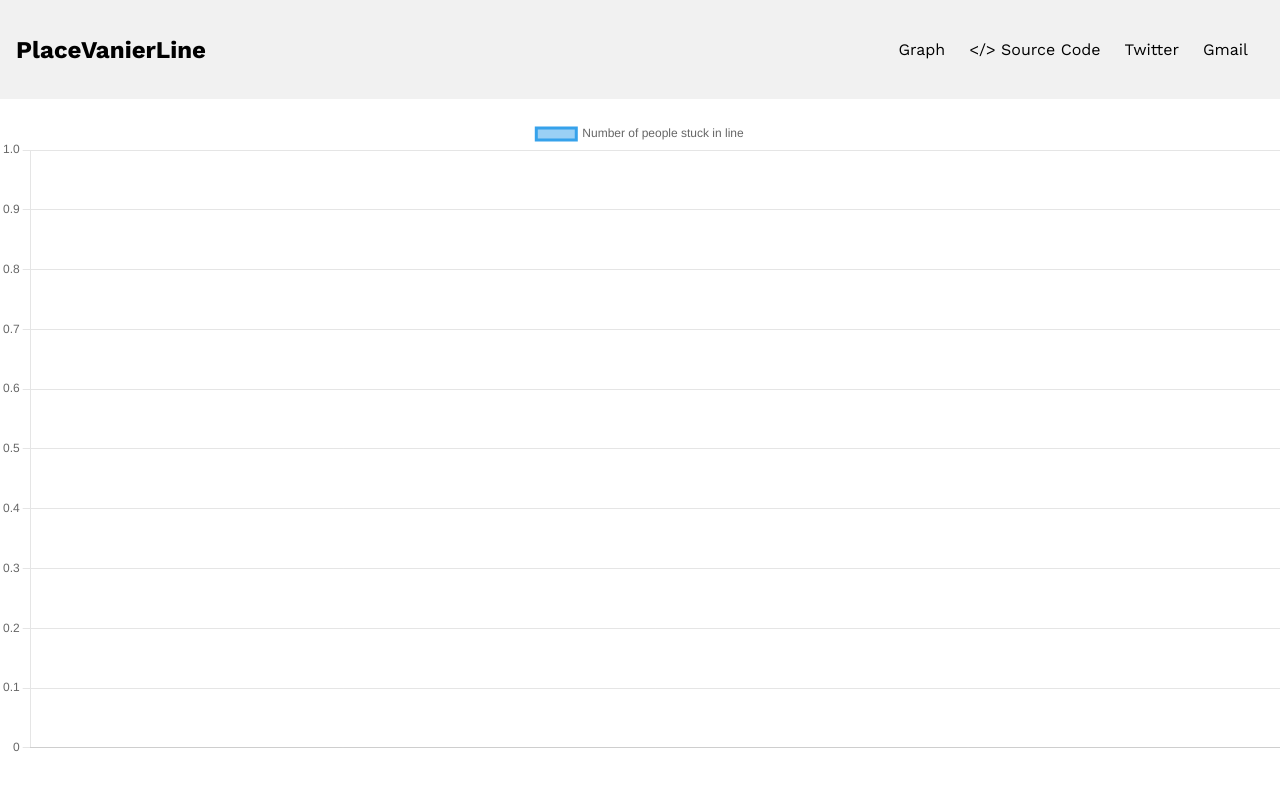
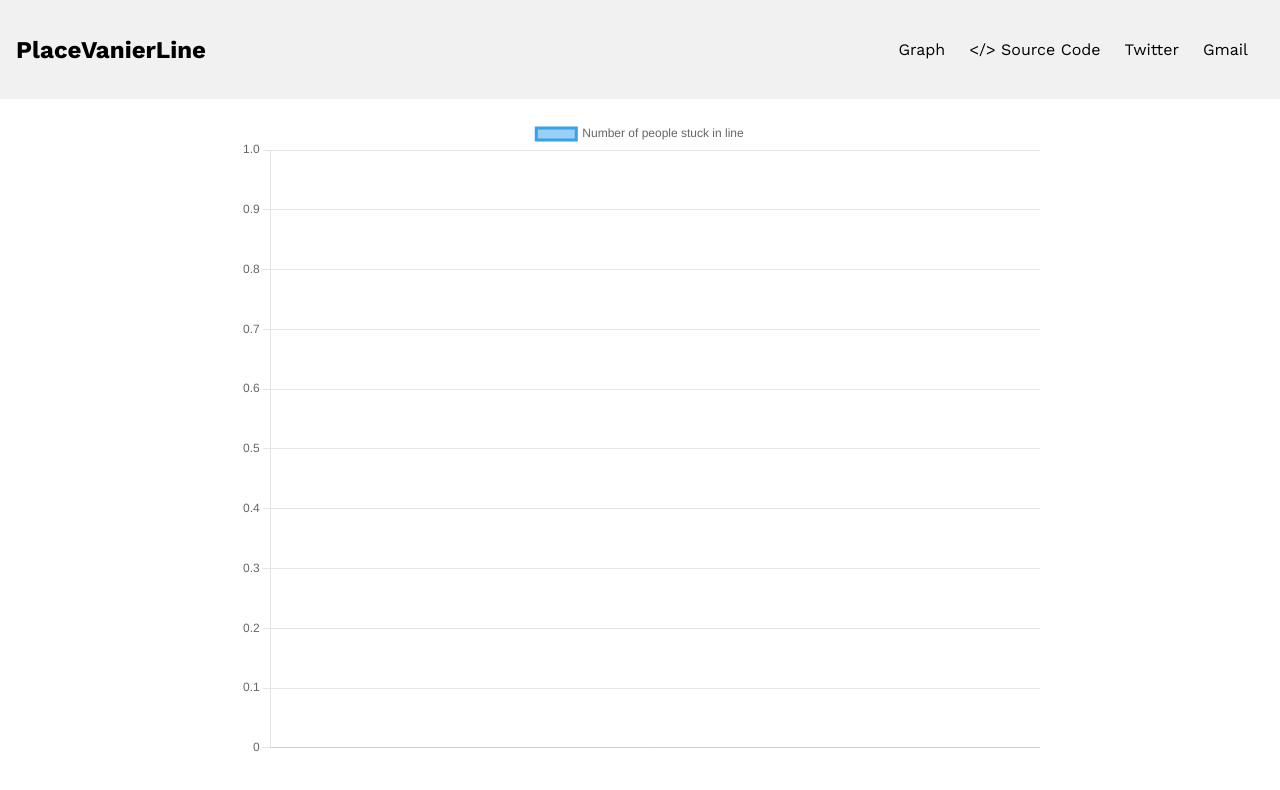
Before and after one commit to justindhillon/place-vanier-line, a Next.js app: page / in a window 1280 px wide. Shown: the top 790 px of the page. Built offline with nearby package versions, Linux system fonts and the light colour scheme; no server answers.

Commit message:
modified:   styles/global.css

```diff
--- a/styles/global.css
+++ b/styles/global.css
@@ -64,7 +64,7 @@ nav{
   position: relative;
   margin: auto;
   height: 80vh;
-  max-width: 200vh;
+  max-width: 100vh;
 }
 
 .center{
```
